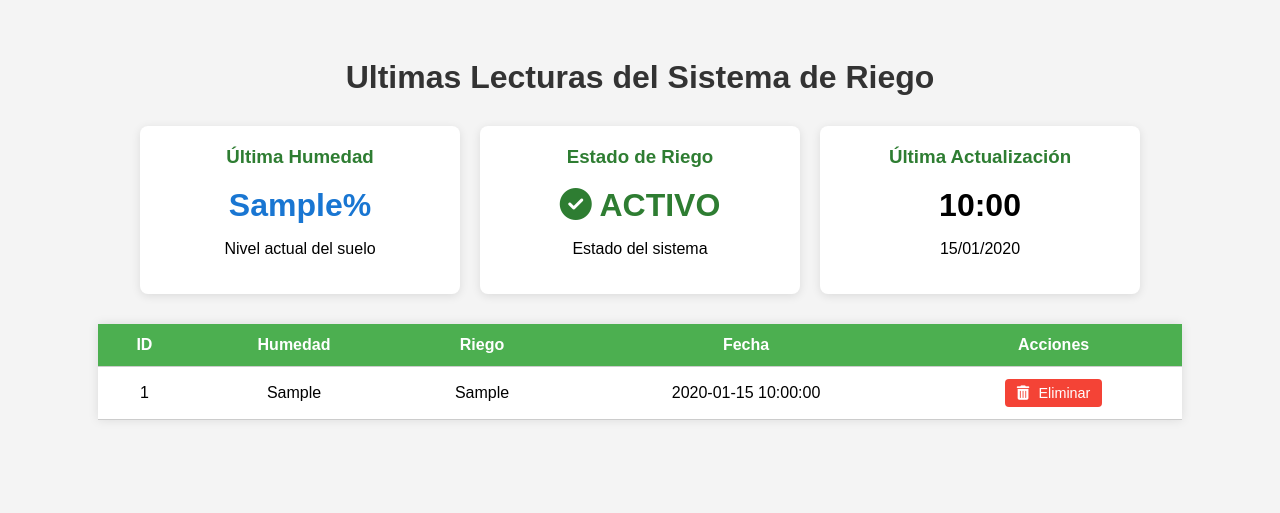
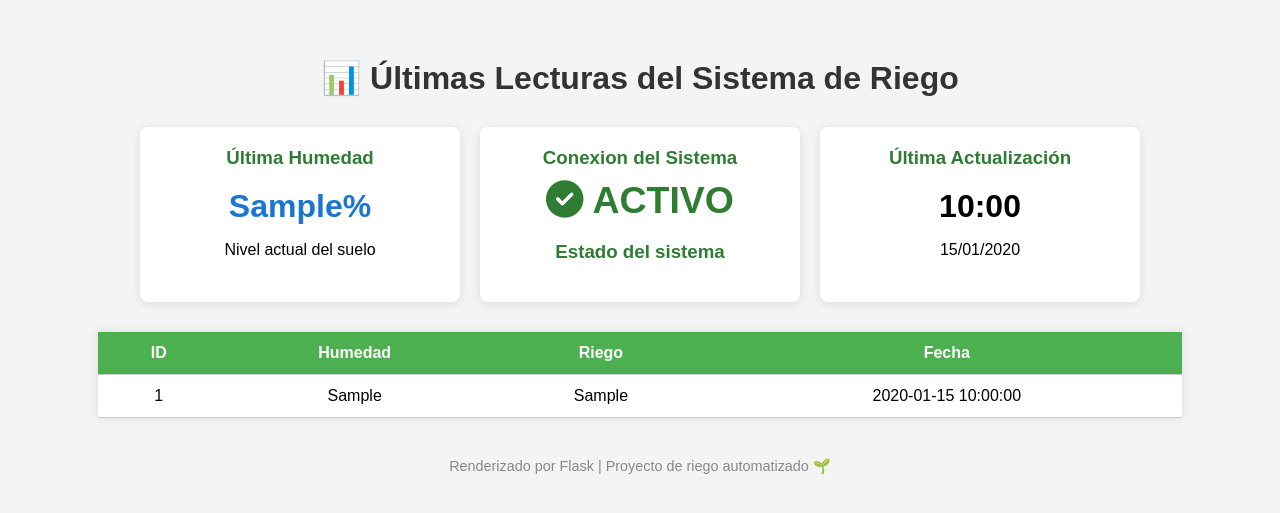
Before and after one commit to DavidInsano777/riego-api, a Flask app: page /lecturas in a window 1280 px wide. Shown: the top 513 px of the page. Run offline with Flask 3, Linux system fonts and the light colour scheme; tables that the repository leaves empty or names only in its code hold one stand-in row (values such as "Sample post"); data that the repository does not hold is empty.

Commit message:
💻 Agregada vista HTML para mostrar lecturas con estilo

```diff
--- a/app.py
+++ b/app.py
@@ -96,6 +96,7 @@ def eliminar_lectura(id):
         return jsonify({"error": str(e)}), 500
 
 
+
 if __name__ == '__main__':
     port = int(os.environ.get("PORT", 5000))
     app.run(host="0.0.0.0", port=port)
--- a/templates/lecturas.html
+++ b/templates/lecturas.html
@@ -2,7 +2,7 @@
 <html lang="es">
 <head>
     <meta charset="UTF-8">
-    <title>Lecturas de Humedad</title>
+    <title>📊 Lecturas de Humedad</title>
     <link rel="stylesheet" href="https://cdnjs.cloudflare.com/ajax/libs/font-awesome/6.4.0/css/all.min.css">
     <style>
         body {
@@ -87,29 +87,10 @@
             font-size: 0.9em;
             color: #888;
         }
-
-        .btn-delete {
-            background-color: #f44336;
-            color: white;
-            border: none;
-            padding: 6px 12px;
-            border-radius: 4px;
-            cursor: pointer;
-            font-size: 0.9em;
-        }
-
-        .btn-delete i {
-            margin-right: 5px;
-        }
-
-        .btn-delete:hover {
-            opacity: 0.8;
-            transform: translateY(-2px);
-        }
     </style>
 </head>
 <body>
-    <h1>Ultimas Lecturas del Sistema de Riego</h1>
+    <h1>📊 Últimas Lecturas del Sistema de Riego</h1>
 
     <div class="status-cards">
         {% if lecturas and lecturas[0] %}
@@ -120,7 +101,7 @@
         </div>
 
         <div class="card">
-            <h3>Estado de Riego</h3>
+            <h3>Conexion del Sistema
             <div class="value {% if lecturas[0].riego %}irrigation-true{% else %}irrigation-false{% endif %}">
                 {% if lecturas[0].riego %}
                     <i class="fas fa-check-circle"></i> ACTIVO
@@ -146,7 +127,6 @@
                 <th>Humedad</th>
                 <th>Riego</th>
                 <th>Fecha</th>
-                <th>Acciones</th>
             </tr>
         </thead>
         <tbody>
@@ -156,36 +136,13 @@
                 <td>{{ lectura.humedad }}</td>
                 <td>{{ lectura.riego }}</td>
                 <td>{{ lectura.fecha }}</td>
-                <td>
-                    <button class="btn-delete" onclick="eliminarLectura('{{ lectura.id }}')">
-                        <i class="fas fa-trash-alt"></i> Eliminar
-                    </button>
-                </td>
             </tr>
             {% endfor %}
         </tbody>
     </table>
 
-    <script>
-        function eliminarLectura(id) {
-            if (confirm(`¿Estás seguro de que quieres eliminar la lectura con ID ${id}?`)) {
-                fetch(`/lectura/${id}`, {
-                    method: 'DELETE'
-                })
-                .then(response => {
-                    if (response.ok) {
-                        alert('Lectura eliminada correctamente');
-                        location.reload();
-                    } else {
-                        alert('Error al eliminar la lectura');
-                    }
-                })
-                .catch(error => {
-                    console.error('Error:', error);
-                    alert('Error al conectar con el servidor');
-                });
-            }
-        }
-    </script>
+    <div class="footer">
+        Renderizado por Flask | Proyecto de riego automatizado 🌱
+    </div>
 </body>
 </html>
```
